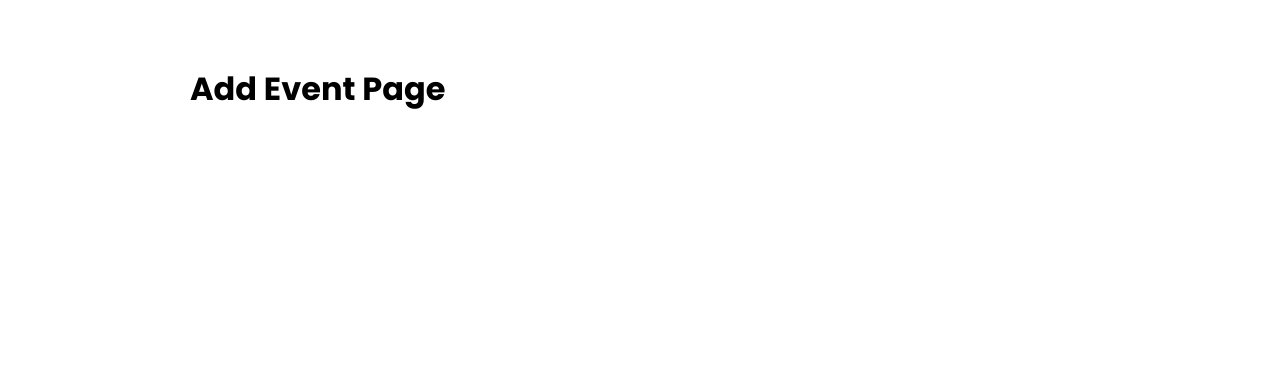
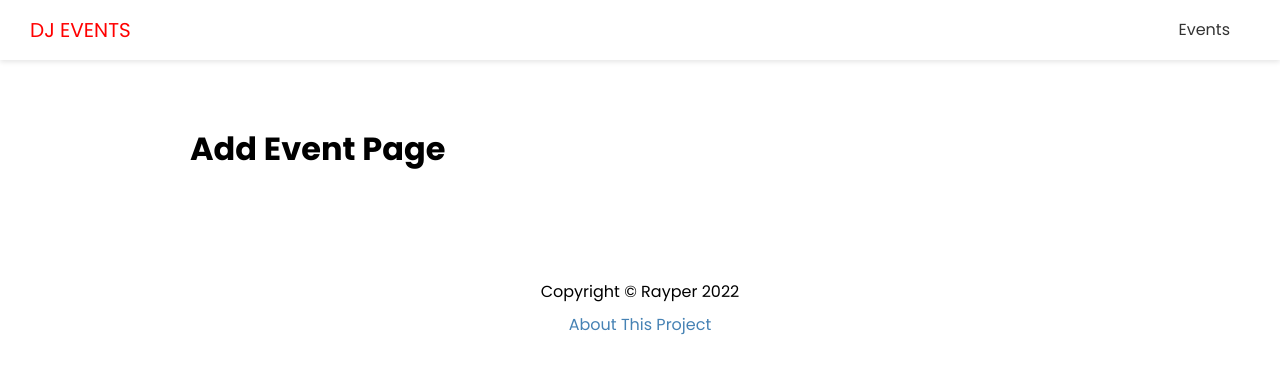
Before and after one commit to Rayper/nextjs01-project, a Next.js app: page /events/add in a window 1280 px wide. Shown: the top 374 px of the page. Built offline with nearby package versions, Linux system fonts and the light colour scheme.

Commit message:
video 2.5 Header and Footer

```diff
--- /dev/null
+++ b/components/Footer.js
@@ -0,0 +1,16 @@
+import React from 'react'
+import Link from 'next/link'
+import styles from '../styles/Footer.module.css'
+
+export default function Footer() {
+  return (
+    <footer className={styles.footer}>
+        <p>Copyright &copy; Rayper 2022</p>
+        <p>
+            <Link href='/about'>
+                <a>About This Project</a>
+            </Link>
+        </p>
+    </footer>
+  )
+}
--- /dev/null
+++ b/components/Header.js
@@ -0,0 +1,24 @@
+import Link from 'next/link'
+import styles from '../styles/Header.module.css'
+
+export default function Header() {
+  return (
+    <header className={styles.header}>
+        <div className={styles.logo}>
+            <Link href='/'>
+                <a>DJ Events</a>
+            </Link>
+        </div>
+
+        <nav>
+            <ul>
+                <li>
+                    <Link href='/events'>
+                        <a>Events</a>
+                    </Link>
+                </li>
+            </ul>
+        </nav>
+    </header>
+  )
+}
--- a/components/Layout.js
+++ b/components/Layout.js
@@ -1,6 +1,9 @@
 import React from 'react'
 import Head from 'next/head'
 import styles from '../styles/Layout.module.css'
+import Header from './Header'
+import Footer from './Footer'
+
 
 export default function Layout({title, keywords, description, children}) {
   return (
@@ -11,9 +14,11 @@
         <meta name='keywords' content={keywords}/>
         </Head>
 
+        <Header />
         <div className={styles.container}>
           {children}
         </div>
+        <Footer />
     </div>
   )
 }
--- /dev/null
+++ b/styles/Footer.module.css
@@ -0,0 +1,8 @@
+.footer {
+    margin: 100px 0 40px;
+    text-align: center;
+  }
+
+  .footer p {
+    margin: 5px 0;
+  }
--- /dev/null
+++ b/styles/Header.module.css
@@ -0,0 +1,56 @@
+.header {
+    display: flex;
+    justify-content: space-between;
+    align-items: center;
+    background: #fff;
+    color: #333;
+    height: 60px;
+    padding: 0 30px;
+    box-shadow: 0 2px 5px rgba(0, 0, 0, 0.1);
+  }
+
+  .header a {
+    color: #333;
+    margin-right: 20px;
+  }
+
+  .header a:hover {
+    color: #000;
+  }
+  .header ul {
+    display: flex;
+    align-items: center;
+    justify-content: center;
+    list-style: none;
+  }
+
+  .logo {
+    color: red;
+    font-size: 20px;
+    text-transform: uppercase;
+  }
+
+  .logo a {
+    color: red;
+  }
+
+  @media (max-width: 768px) {
+    .header {
+      flex-direction: column;
+      height: auto;
+    }
+
+    .header ul {
+      margin: 20px 0;
+      flex-direction: column;
+      text-align: center;
+    }
+
+    .header a {
+      margin-right: 0;
+    }
+
+    .logo {
+      margin: 20px 0;
+    }
+  }
```
